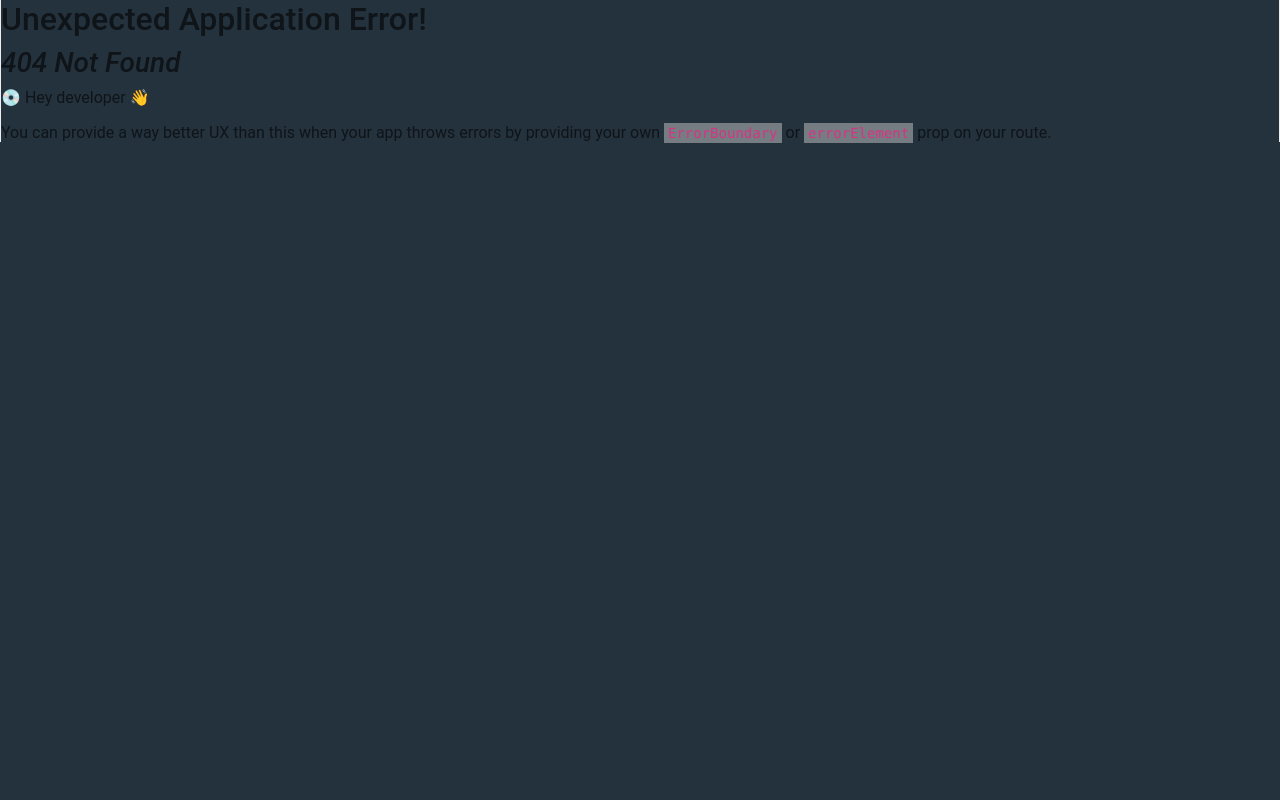
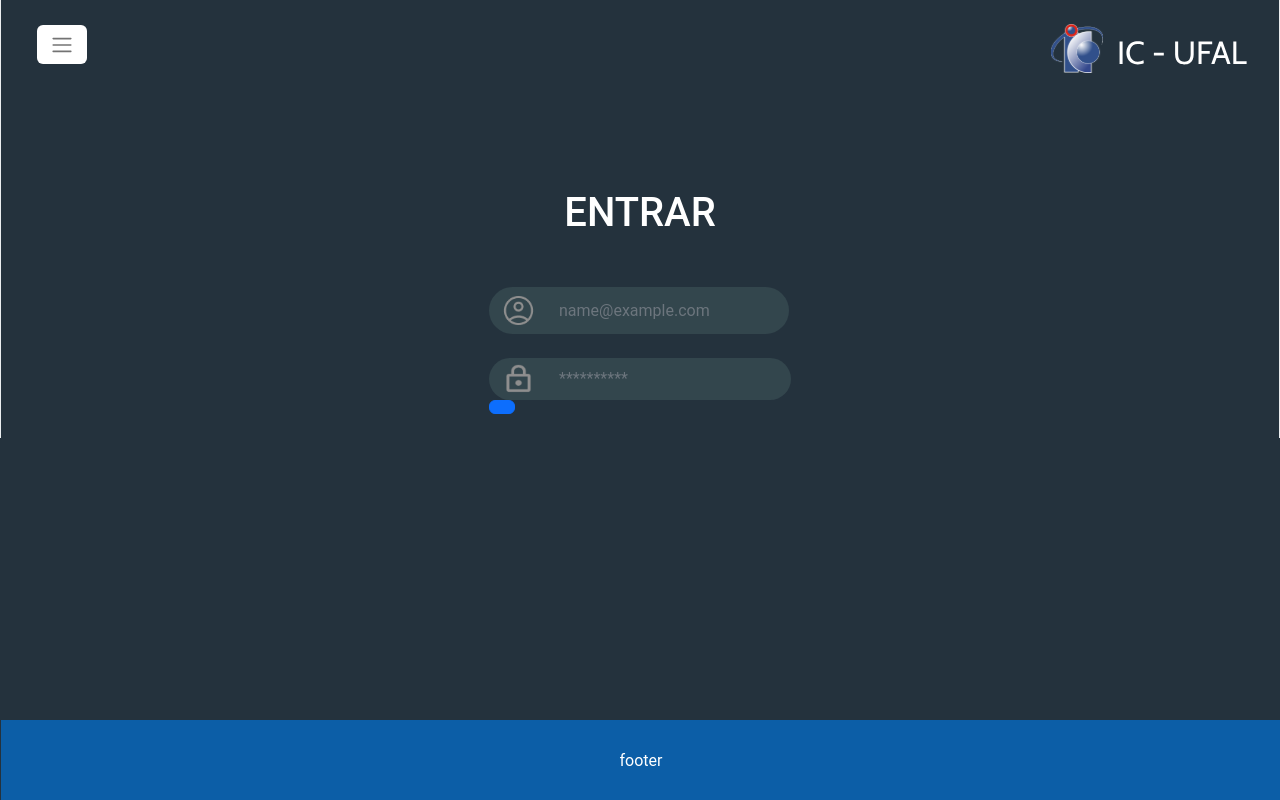
Before and after one commit to filipemota130/PlataformaSGA, a React (Vite) app: page /Login in a window 1280 px wide. Before the commit this address had no page. Built offline with nearby package versions, Linux system fonts and the light colour scheme.

Commit message:
release: Login page + other components

```diff
--- a/src/components/Aside/Aside.tsx
+++ b/src/components/Aside/Aside.tsx
@@ -1,12 +1,34 @@
+import { Button } from 'react-bootstrap'
 import './Aside.css'
 export function Aside() {
+    const check_login = false
     return (
         <aside className="aside-right">
+            {
+                check_login == false ?
+                    (
+                        <div>
+                            <a href="Login">
+                                <Button>
+                                    Entrar
+                                </Button>
+                            </a>
+                            <a>
+                                <Button>
+                                    Cadastre-se
+                                </Button>
+                            </a>
+                        </div>
+                    ) :
+                    (
                         <div className="profile">
                             <div className="notifications"></div>
                             <div className="foto"></div>
-                    <h3>Karolaine Lima</h3>
+                            <h3>Usuário</h3>
                         </div>
+                    )
+                }
+
             <div className="container-aside"></div>
         </aside>
     )
--- a/src/components/Navbar_reduced/Navbar_reduced.tsx
+++ b/src/components/Navbar_reduced/Navbar_reduced.tsx
@@ -40,7 +40,7 @@ export default function Navbar_reduced() {
                             </Stack>
                         </Modal.Body>
                     </Modal>
-                    <div className='text-white me-5 mt-3 d-flex'>
+                    <div className='text-white me-3 mt-3 d-flex'>
                         <img src={ufalLogo} />
                     </div>
                 </Container>
--- a/src/global.css
+++ b/src/global.css
@@ -11,6 +11,7 @@
 }
 
 body{
+    min-height:100%;
     color: #0f1419;
     -webkit-font-smoothing: antialiased;  /*deixa a fonte mais nítida */
     background: var(--background-padrao);
--- a/src/pages/Login/Login.tsx
+++ b/src/pages/Login/Login.tsx
@@ -1,9 +1,54 @@
-export function Login ()
-{
-return
-(
-<div>
+import Navbar_reduced from "../../components/Navbar_reduced/Navbar_reduced"
+import Form from "react-bootstrap/Form";
+import InputGroup from "react-bootstrap/InputGroup";
+import Container from "react-bootstrap/Container";
+import Button from "react-bootstrap/Button";
+import { Footer } from "../../components/Footer/footer";
 
-</div>
-)
+export function Login() {
+    return (
+        <>
+            <Navbar_reduced />
+            <h1 className="text-center text-white" style={{marginTop:"100px", marginBottom:"50px"}}>
+                ENTRAR
+            </h1>
+            <Container className="d-flex justify-content-center">
+                <div>
+                    <InputGroup className="mb-4" style={{ width: "300px" }}>
+                        <InputGroup.Text className="fundo2 text-white border-0" id="inputGroup-sizing-sm" style={{ borderStartStartRadius: 25, borderEndStartRadius: 25 }}>
+                            <img src="..\src\assets\account_circle.png" width="35" height="35" />
+                        </InputGroup.Text>
+                        <Form.Control
+                            style={{ borderEndEndRadius: 25, borderStartEndRadius: 25 }}
+                            className='fundo2 border-0'
+                            aria-label="Small"
+                            aria-describedby="inputGroup-sizing-sm"
+                            type="email"
+                            placeholder="name@example.com"
+                        />
+                    </InputGroup>
+                    <InputGroup>
+                        <InputGroup.Text className="fundo2 text-white border-0" id="inputGroup-sizing-sm" style={{ borderStartStartRadius: 25, borderEndStartRadius: 25 }}>
+                            <img src="..\src\assets\lock.png" width="35" height="30" />
+                        </InputGroup.Text>
+                        <Form.Control
+                            style={{ borderEndEndRadius: 25, borderStartEndRadius: 25 }}
+                            className='fundo2 border-0'
+                            aria-label="Small"
+                            aria-describedby="inputGroup-sizing-sm"
+                            type="password"
+                            placeholder="**********"
+                        />
+                    </InputGroup>
+                    <Button className="mb-4">
+
+                    </Button>
+                </div>
+            </Container>
+            <div style={{ position: "absolute", bottom: 0, width: "100%" }}>
+                <Footer />
+            </div>
+
+        </>
+    )
 }
--- a/src/pages/Timeline.css
+++ b/src/pages/Timeline.css
@@ -15,7 +15,7 @@
     justify-content: space-evenly;
     overflow-y: scroll;
 }
-.card{
+.card1{
     margin: 15px;
     background: rgb(165, 67, 84);
     width: 285px;
--- a/src/pages/Timeline.tsx
+++ b/src/pages/Timeline.tsx
@@ -1,5 +1,5 @@
 import './Timeline.css'
-import { Header } from "../components/Header"
+import { Header } from "../components/Header/Header"
 export function Timeline() {
   return (
     <div className='central'>
@@ -10,12 +10,12 @@ export function Timeline() {
           <div className="carousel">
         </div>
           <div className="cards">
-            <div className="card"></div>
-            <div className="card"></div>
-            <div className="card"></div>
-            <div className="card"></div>
-            <div className="card"></div>
-            <div className="card"></div>
+            <div className="card1"></div>
+            <div className="card1"></div>
+            <div className="card1"></div>
+            <div className="card1"></div>
+            <div className="card1"></div>
+            <div className="card1"></div>
           </div>
       </main>
     </div>
```
Also changed, not shown: src/routes.tsx (+6 -2 lines), src/assets/account_circle.png (added), src/assets/lock.png (added). Lines whose indentation alone changed are shown as unchanged.
